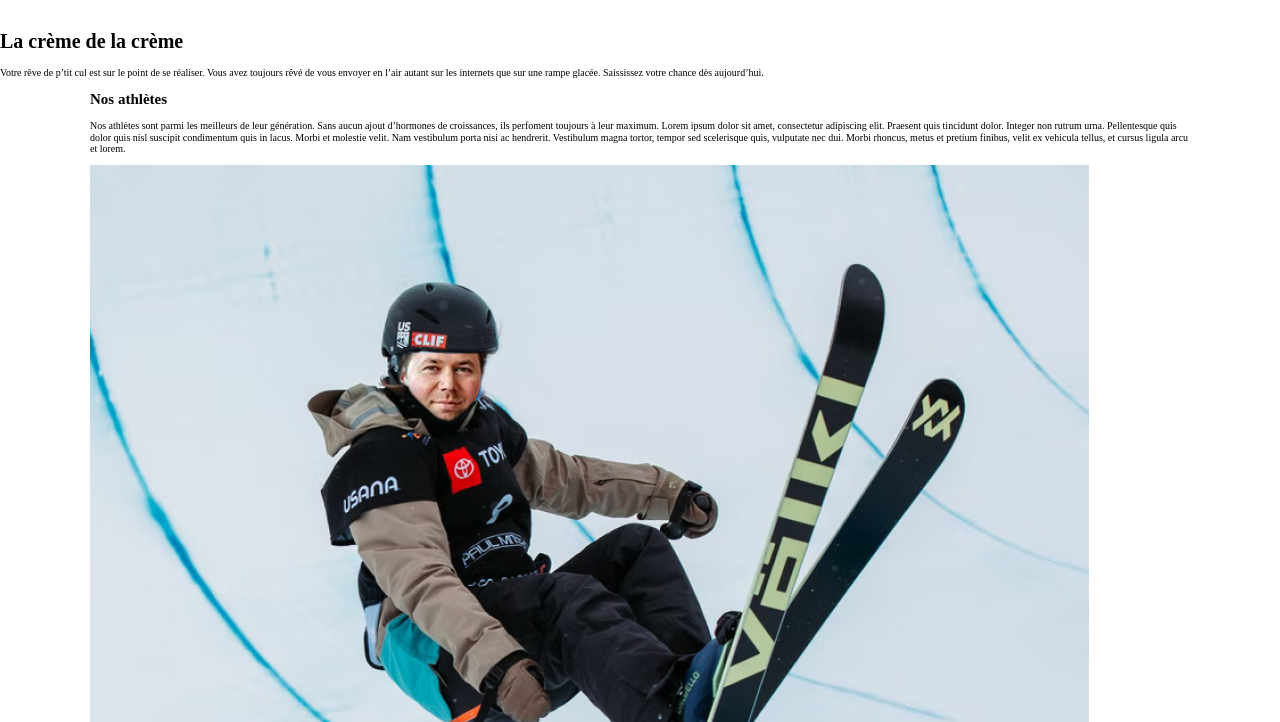
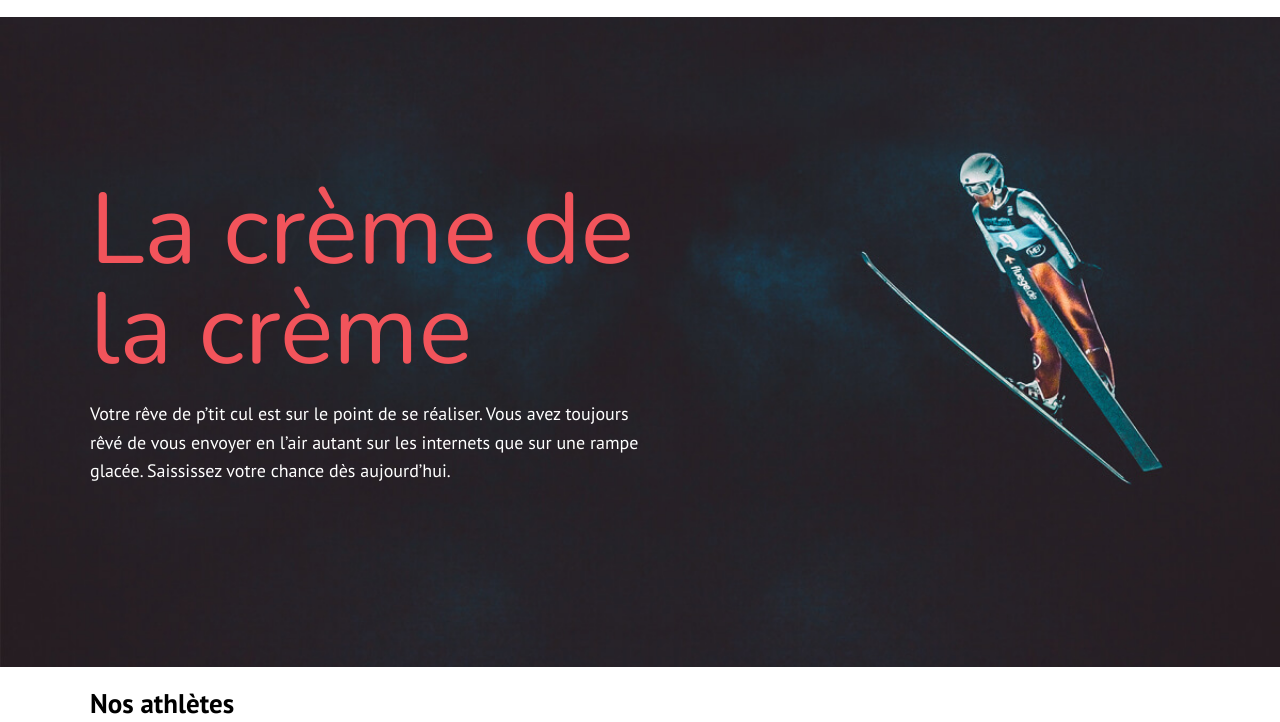
Before and after one commit to B-Vincent01/sem5-lab-Binette-Vincent, a plain HTML site: page index.html in a window 1280 px wide. Shown: the part 78-800 px from the top of the page. Drawn offline with nearby package versions, Linux system fonts and the light colour scheme.

Commit message:
fin hero

```diff
--- a/css/styles.css
+++ b/css/styles.css
@@ -18,7 +18,7 @@ html {
 
 /* ===== Numéro 1 ===== */
 body {
-    font: 400 1.8rem 160% 'PT Sans', sans-serif;
+    font: 400 1.8rem/160% 'PT Sans', sans-serif;
 }
 
 
@@ -95,39 +95,35 @@ header {
 
 
 /* ===== Numéro 4a ===== */
-/*
+
 .hero {
-    background-image: url('../images/hero.jpg');
-    background-position: center right;
-    background-repeat: no-repeat;
+    background: url('../images/hero.jpg') center right / cover no-repeat;
 }
-*/
+
 
 /* ===== Numéro 4b ===== */
 .hero .wrapper {
+    display: flex;
+    min-height: 650px;
+    align-items: center;
+    flex-direction: row;
 
 }
 
 /* ===== Numéro 4c ===== */
 .hero .contenu {
-
+    max-width: 50%;
+    color: white;
 }
 
 /* ===== Numéro 4d ===== */
-/*
+
 .hero h1 {
-    font-weight: 100;
-    font-size: 100px;
-    line-height: 100%;
-
-    font-family: Nunito, sans-serif;
-    margin-top: 0;
-    margin-bottom: 20px;
-    margin-left: 0;
-    margin-right: 0;
+    font: 100 10rem/100% 'Nunito', sans-serif;
+    margin: 0 0 20px 0;
     color: #F2545B;
 }
-*/
+
 
 /* ===== Numéro 5a ===== */
 /*
--- a/index.html
+++ b/index.html
@@ -43,9 +43,13 @@
 </header>
 
 <section class="hero">
-    <h1>La crème de la crème</h1>
-    <p>Votre rêve de p’tit cul est sur le point de se réaliser. Vous avez toujours rêvé de vous envoyer en l’air autant
-        sur les internets que sur une rampe glacée. Saississez votre chance dès aujourd’hui.</p>
+    <div class="wrapper">
+        <div class="contenu">
+            <h1>La crème de la crème</h1>
+            <p>Votre rêve de p’tit cul est sur le point de se réaliser. Vous avez toujours rêvé de vous envoyer en l’air autant
+                sur les internets que sur une rampe glacée. Saississez votre chance dès aujourd’hui.</p>
+        </div>
+    </div>
 </section>
 
 <section class="athletes">
```
